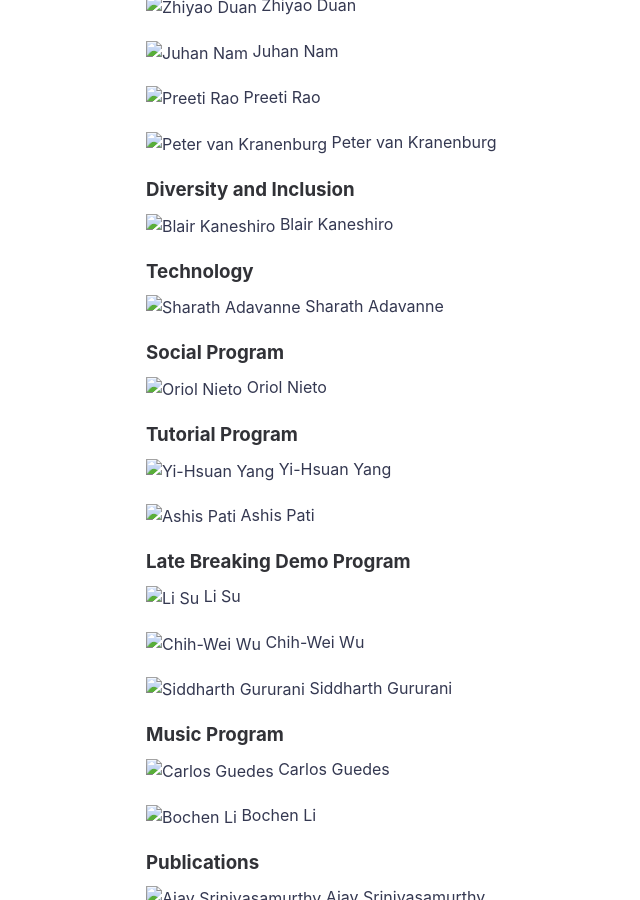
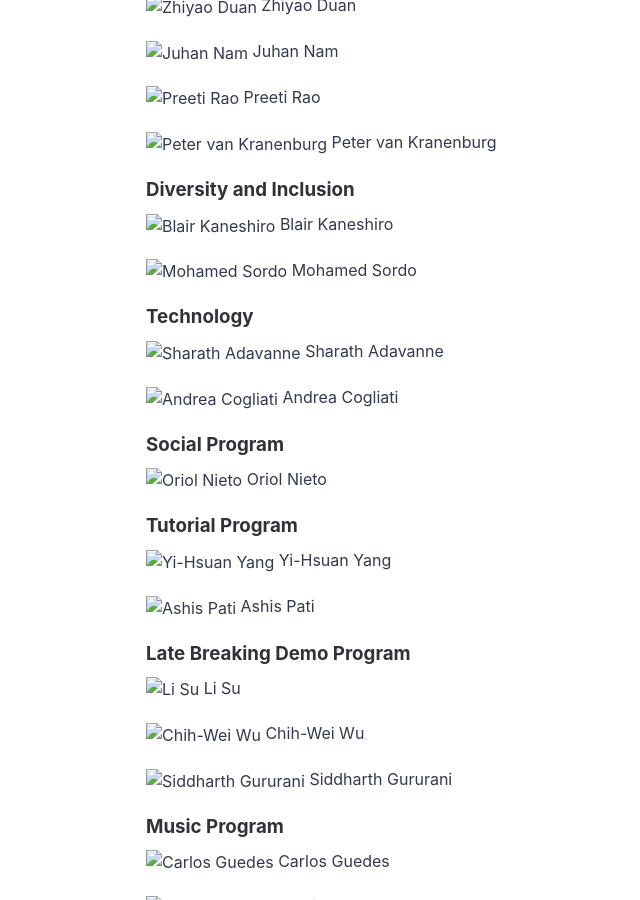
Before and after one commit to ismir2021/ismir2021.github.io, a Jekyll site: the page built from team.md, in a window 1280 px wide and 900 px high, scrolled down 490 px. Shown: the whole window, without its empty margins (74-714 px from the left). Built offline with Jekyll 4.4.1, drawn with Linux system fonts in a browser that asks for light colours.

Commit message:
added new team members

```diff
--- a/team.md
+++ b/team.md
@@ -23,9 +23,13 @@ permalink: /team/
 
 ![Blair Kaneshiro](images/kaneshiro.jpg) Blair Kaneshiro
 
+![Mohamed Sordo](images/placeholder.png) Mohamed Sordo
+
 ### Technology
 
 ![Sharath Adavanne](images/placeholder.png) Sharath Adavanne
+
+![Andrea Cogliati](images/placeholder.png) Andrea Cogliati
 
 ### Social Program
 
```
